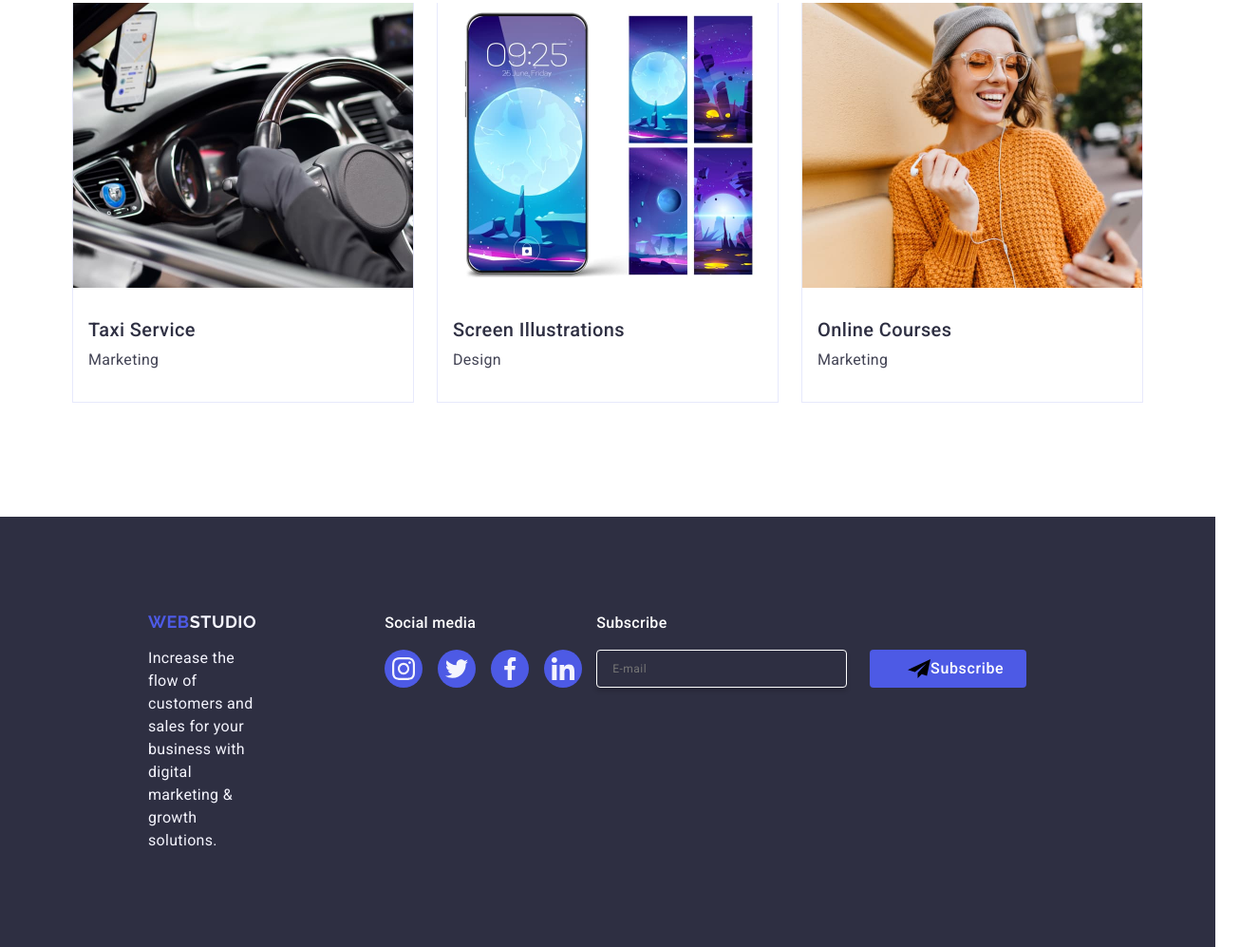
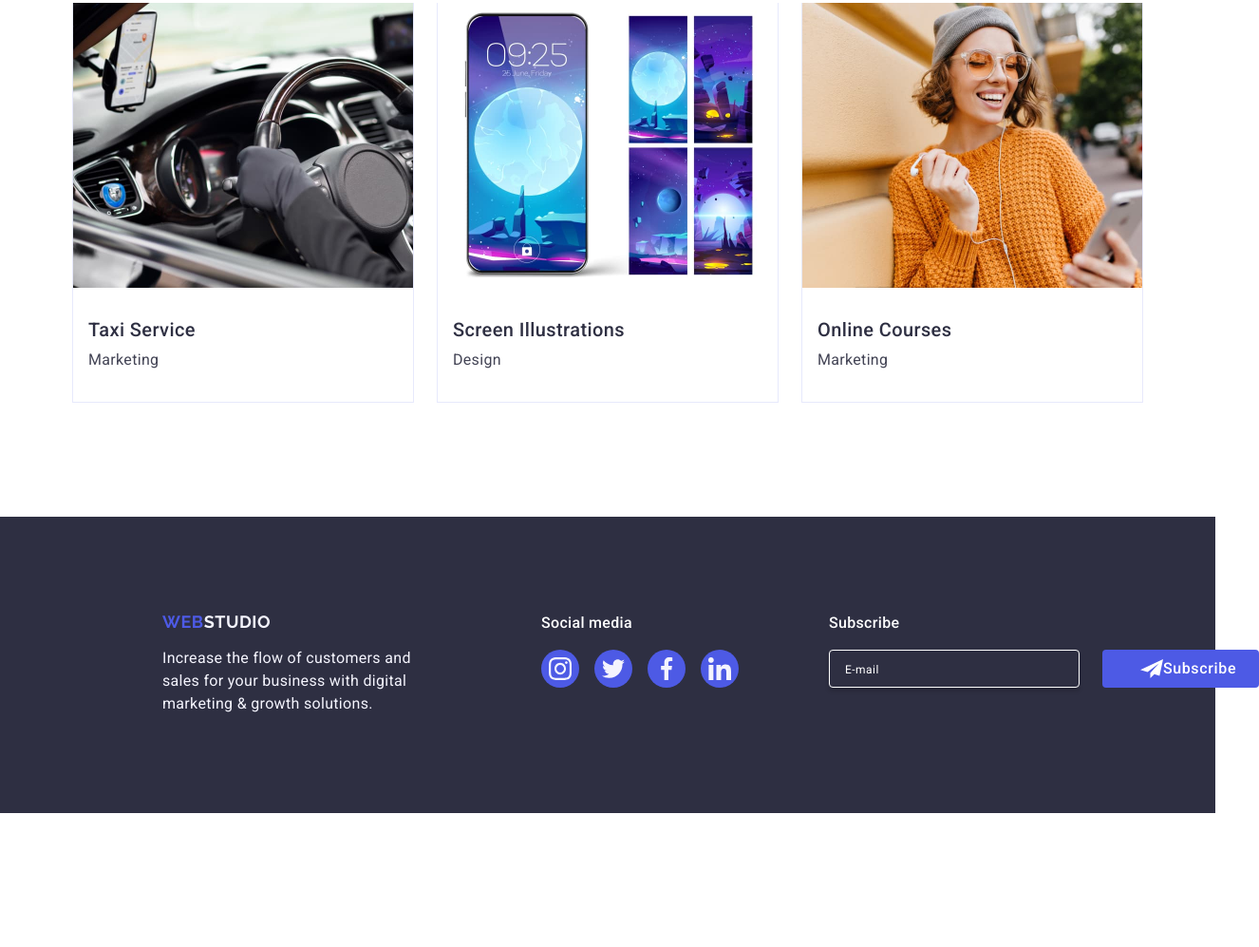
Before and after one commit to Jaelouss/goit-markup-hw-05, a plain HTML site: page index.html in a window 1280 px wide. Shown: the part 2639-3636 px from the top of the page at 95% size, 1326 px wide, since content can reach past the window. After the commit the page ends 3495 px from the top, so only its background shows below. Drawn offline with nearby package versions, Linux system fonts and the light colour scheme.

Commit message:
Update styles.css

```diff
--- a/css/styles.css
+++ b/css/styles.css
@@ -37,7 +37,6 @@ ul {
 }
 
 .section {
-  /* border: 5px solid #2e2f42; */
   padding: 120px 0;
 }
 
@@ -138,7 +137,6 @@ ul {
 .address-book:hover,
 .address-book:focus {
   color: #404bbf;
-  /* border: 1px solid #404bbf; */
 }
 
 /* ПЕРША */
@@ -148,7 +146,7 @@ ul {
       rgba(46, 47, 66, 0.7),
       rgba(46, 47, 66, 0.7)
     ),
-    url(/images/hero-image.jpg);
+    url(../images/hero-image.jpg);
   background-repeat: no-repeat;
   background-size: cover;
   padding: 188px 0;
@@ -419,13 +417,12 @@ ul {
 
 .footer-box {
   margin: 0;
-  padding: 100px 120px 100px 156px;
   display: flex;
-  /* align-items: baseline; */
 }
 
 .footer-logo-text {
-  margin-right: 120px;
+  display: block;
+  margin: 100px 120px 100px 156px;
 }
 
 .logo-foot {
@@ -436,7 +433,7 @@ ul {
   letter-spacing: 0.03em;
   text-transform: uppercase;
   color: #4d5ae5;
-  display: inline-block;
+  /* display: inline-block; */
 }
 
 .logo-studio-footer {
@@ -454,11 +451,11 @@ ul {
   line-height: 1.5;
   letter-spacing: 0.02em;
   color: #f4f4fd;
-  max-width: 264px;
+  width: 264px;
   margin-top: 16px;
 }
 .footer-social {
-  margin: 0;
+  margin: 100px 80px 132px 0;
 }
 
 .footer-social-text {
@@ -484,6 +481,11 @@ ul {
   transition: background-color 250ms cubic-bezier(0.4, 0, 0.2, 1);
 }
 
+.subscribe-box {
+  margin-top: 100px;
+  margin-bottom: 132px;
+}
+
 .subscribe-p {
   margin-bottom: 16px;
   font-weight: 500;
@@ -503,18 +505,19 @@ ul {
   height: 40px;
   border: 1px solid #ffffff;
   background-color: transparent;
-  font-size: 12px;
-  line-height: 2;
-  letter-spacing: 0.04em;
-  color: #fff;
+
   padding-left: 16px;
   box-shadow: 0px 4px 4px rgba(0, 0, 0, 0.15);
   border-radius: 4px;
   color: #ffffff;
 }
 
-.subscribe-input::placeholder {
-  color: #ffffff;
+.sub-input::placeholder {
+  font-weight: 400;
+  font-size: 12px;
+  line-height: 2;
+  letter-spacing: 0.04em;
+  color: #fff;
 }
 
 .subscribe-btn {
@@ -538,6 +541,7 @@ ul {
 
 .subscribe-svg {
   margin-left: 16px;
+  fill: #fff;
 }
 
 /* ОВЕРЛЕЙ */
```
